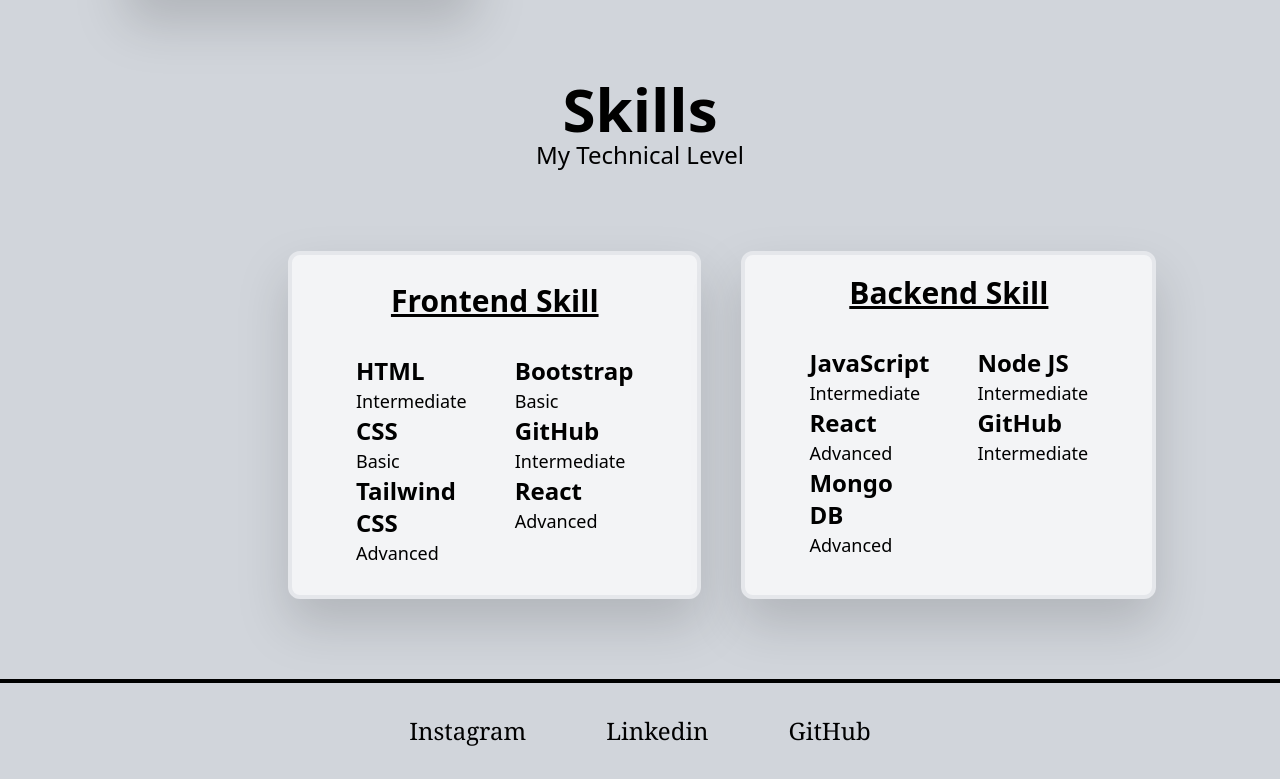
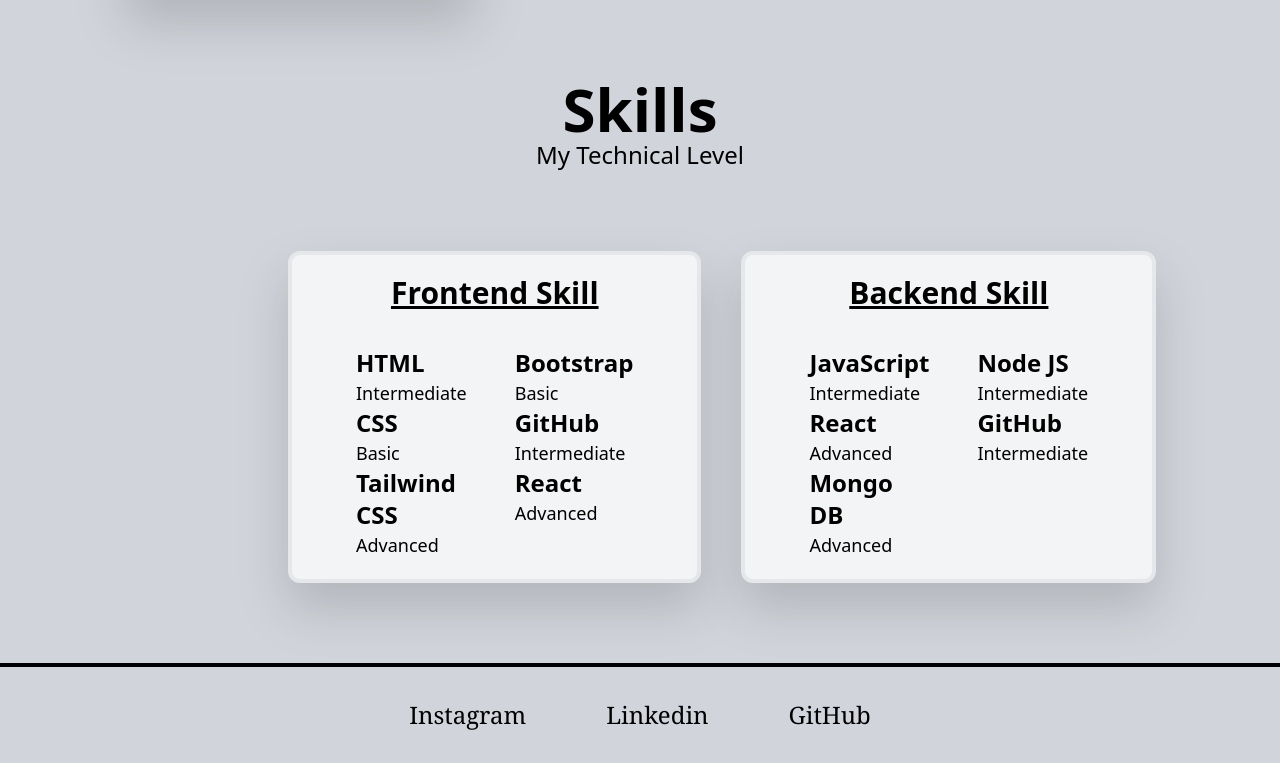
Before and after one commit to dusndjnks/portfolioaffan, a React (Create React App) app: page /about in a window 1280 px wide. Shown: the part 643-1422 px from the top of the page. Built offline with nearby package versions, Linux system fonts and the light colour scheme.

Commit message:
modified

```diff
--- a/src/pages/About.js
+++ b/src/pages/About.js
@@ -23,17 +23,17 @@
      </div>
      <div className='flex flex-col items-center justify-center md:pt-0 pt-5 '>
        <div className='flex items-center justify-center gap-4'>
-         <div className='border-4 drop-shadow-2xl lg:h-32 lg:w-32 md:w-24 md:h-24 w-20 h-20  rounded-xl  bg-gray-100 flex flex-col  items-center justify-center'>
+         <div className='border-4 drop-shadow-2xl lg:h-32 lg:w-32 md:w-24 md:h-24 w-24 h-24  rounded-xl  bg-gray-100 flex flex-col  items-center justify-center'>
            <WorkHistoryIcon/>
              <h1 className='lg:text-2xl md:text-lg text-md'>Experience</h1>
              <h1 className='lg:text-lg md:text-md text-sm'>9 Months</h1>
          </div>
-         <div className='border-4 lg:h-32 lg:w-32 md:w-24 md:h-24 h-20 w-20  rounded-xl drop-shadow-2xl bg-gray-100 flex flex-col  items-center justify-center'>
+         <div className='border-4 lg:h-32 lg:w-32 md:w-24 md:h-24 h-24 w-24  rounded-xl drop-shadow-2xl bg-gray-100 flex flex-col  items-center justify-center'>
            <WorkIcon/>
              <h1 className='lg:text-2xl md:text-lg text-md'>Completed</h1>
              <h1 className='lg:text-lg md:text-md text-sm'>4 Projects</h1>
          </div>
-        <div className='border-4 lg:h-32 lg:w-32 md:w-24 md:h-24 w-20 h-20  rounded-xl drop-shadow-2xl bg-gray-100 flex flex-col  items-center justify-center'>
+        <div className='border-4 lg:h-32 lg:w-32 md:w-24 md:h-24 w-24 h-24  rounded-xl drop-shadow-2xl bg-gray-100 flex flex-col  items-center justify-center'>
          <PhoneIcon/>
              <h1 className='lg:text-2xl md:text-lg text-md'>Contact</h1>
              <h1 className='lg:text-lg md:text-md text-sm'>7736999627</h1>
@@ -53,7 +53,7 @@
 
 
    <div className='lg:flex-row flex flex-col  justify-between xl:px-72 lg:px-14 s:px-20 px-10 lg:py-20 md:py-12 py-5 lg:gap-10 md:gap-12 gap-5'>
-   <div className=' gap-9 border-4  rounded-xl md:px-16  px-5 py-2 md:py-7 drop-shadow-2xl bg-gray-100 flex flex-col items-center ' >
+   <div className='gap-9 border-4  rounded-xl md:px-16 px-3 py-5 drop-shadow-2xl bg-gray-100 flex flex-col items-center  ' >
     <h1 className='lg:text-3xl md:text-xl text-lg font-bold underline'>Frontend Skill</h1>
             <div className='flex gap-10 md:gap-40 lg:gap-12'>
             <div className=''>
```
Also changed, not shown: src/pages/Experience.js (+2 -30 lines), src/pages/Projects.js (+4 -3 lines).
